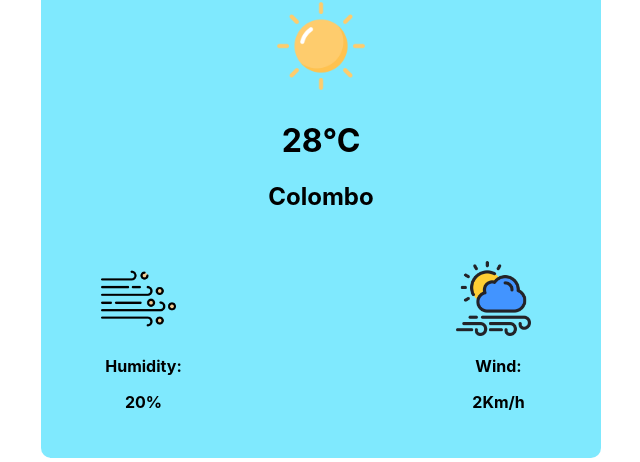
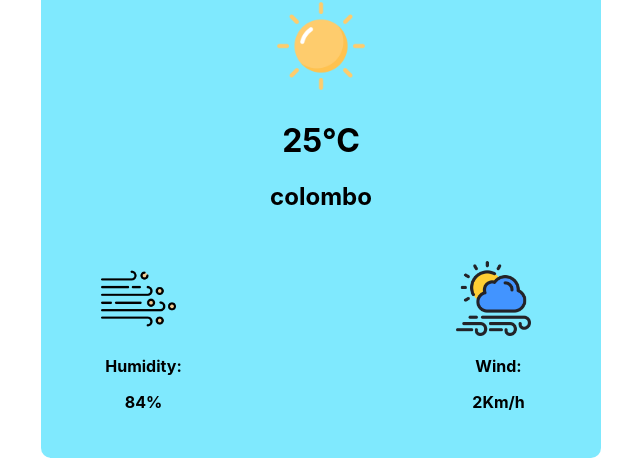
Before and after one commit to KushaRa/SkyTrack-Weather-Application, a React (Create React App) app: page / in a window 1280 px wide. Shown: the part 219-681 px from the top of the page, without its empty margins (459-1099 px from the left). Built offline with nearby package versions, Linux system fonts and the light colour scheme; no server answers.

Commit message:
set default data

```diff
--- a/src/Pages/WeatherPage.jsx
+++ b/src/Pages/WeatherPage.jsx
@@ -19,10 +19,12 @@ const Weather = () => {
   {
     const apiUrl='https://api.openweathermap.org/data/2.5/weather?q=colombo&appid=687b65438a15dac43046fa1060345ce2&&units=metric';
     axios.get(apiUrl)
-    .then(res => console.log(res))
+    .then(res => {
+      setData({...data, celcius: res.data.main.temp, name: res.data.name, humidity: res.data.main.humidity, speed: res.data.wind.speed})
+    })
     .catch(err=> console.log(err));
 
-  },[])
+  }, [])
   return (
     <div className="container">
       <div className="weather">
@@ -34,8 +36,8 @@ const Weather = () => {
 
           <div className="winfo">
           <img src={sun} alt='sun' style={{ width: '100px', height: '100px', paddingTop:'30px'}} />
-          <h1>28°C</h1>
-          <h2>Colombo</h2>
+          <h1>{data.celcius}°C</h1>
+          <h2>{data.name}</h2>
           </div>
 
           <div className="details">
@@ -43,7 +45,7 @@ const Weather = () => {
               <img src={humidity} alt='humidity' style={{ width: '75px', height: '75px', paddingTop:'30px'}}/>
               <div className='humidity'>
               <p><b>Humidity: </b></p>
-              <p><b>20%</b></p>
+              <p><b>{data.humidity}%</b></p>
               </div>
               </div>
 
@@ -51,7 +53,7 @@ const Weather = () => {
               <img src={windy} alt='windy' style={{ width: '75px', height: '75px', paddingTop:'30px'}}/>
               <div className='wind'>
               <p><b>Wind: </b> </p>
-              <p><b>2Km/h</b></p>
+              <p><b>{data.speed}Km/h</b></p>
               </div>
               </div>
           </div>
```
